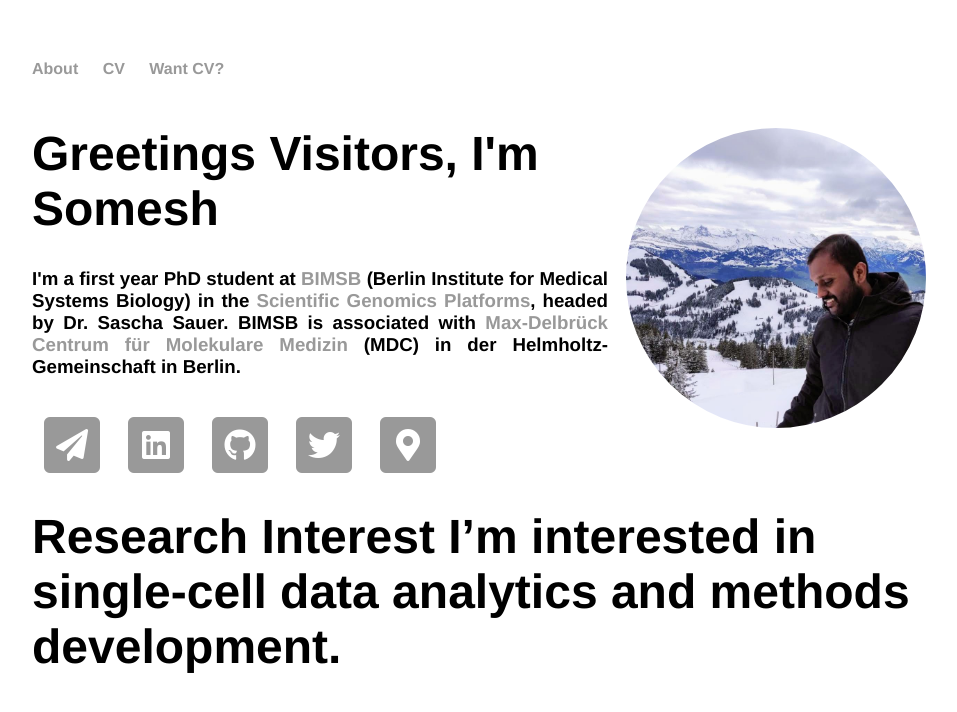
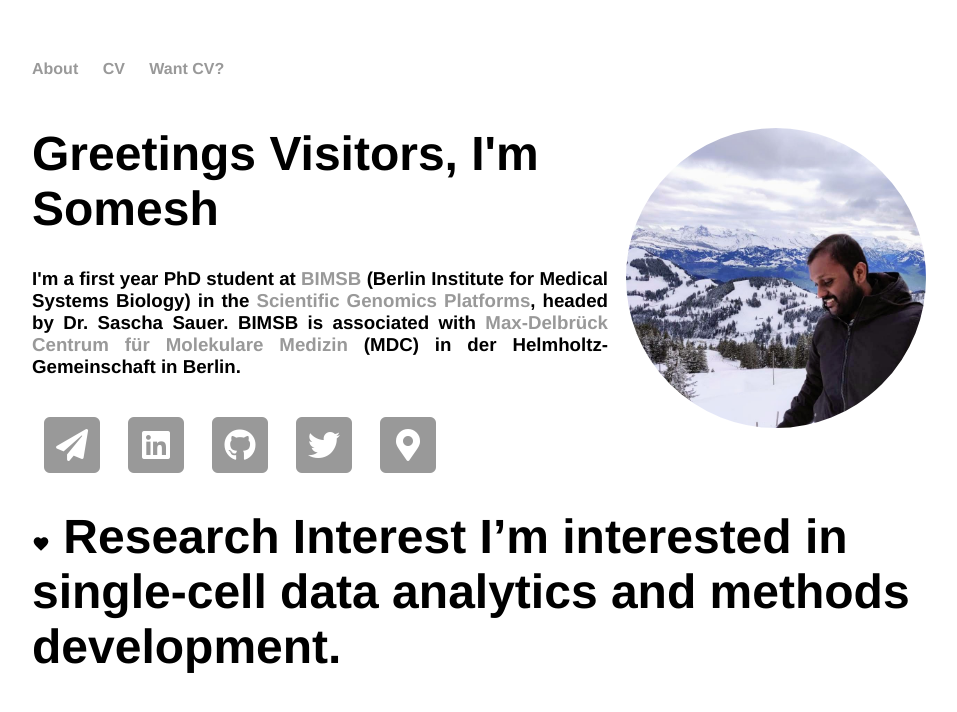
Before and after one commit to saisomesh2594/saisomesh2594.github.io, a Jekyll site: the page built from index.html, in a window 1280 px wide. Shown: the top 712 px of the page, without its empty margins (160-1117 px from the left). Built offline with Jekyll 4.4.1, drawn with Linux system fonts in a browser that asks for light colours.

Commit message:
add ion-icon

```diff
--- a/index.html
+++ b/index.html
@@ -73,7 +73,7 @@ title: Somesh Sai, Just Another Bioinformatician
 	</div>
 	<div id="main-container">
 		<div class="research-interest">
-			<h1><i class="icon ion-erlenmeyer-flask" style="font-size: 20px;"></i> Research Interest
+			<h1><ion-icon name="heart" size="small"></ion-icon> Research Interest
 				I’m interested in single-cell data analytics and methods development.</h1>
 		</div>
 
```
